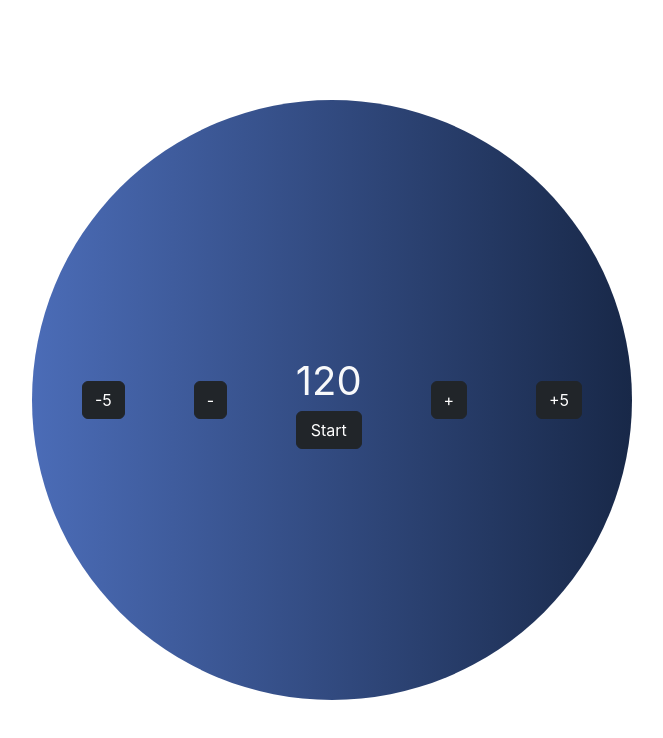
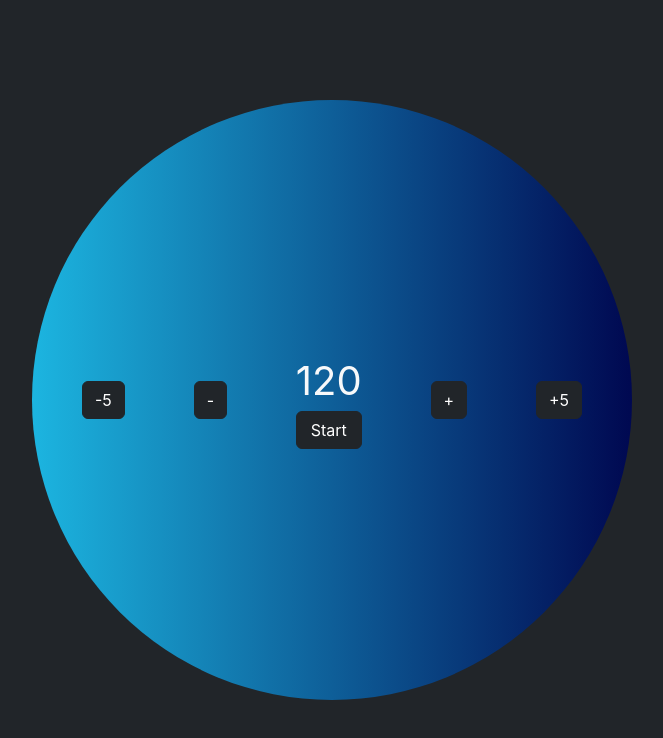
Before and after one commit to devbyjonah/metronome, a React (Create React App) app: page / in a window 1280 px wide. Shown: the top 738 px of the page, without its empty margins (308-971 px from the left). Built offline with nearby package versions, Linux system fonts and the light colour scheme.

Commit message:
clean up style

```diff
--- a/public/index.html
+++ b/public/index.html
@@ -19,7 +19,7 @@
     />
     <title>Metronome</title>
   </head>
-  <body>
+  <body class="text-bg-dark">
     <noscript>You need to enable JavaScript to run this app.</noscript>
     <div id="root"></div>
     <script
--- a/src/css/Metronome.css
+++ b/src/css/Metronome.css
@@ -3,7 +3,7 @@
 	height: 600px;
 	margin: 100px auto;
 	padding: 50px;
-	background: linear-gradient(90deg, #4b6cb7 0%, #182848 100%);
+	background: linear-gradient(90deg, #1cb5e0 0%, #000851 100%);
 	border-radius: 50%;
 	display: flex;
 	align-items: center;
```
